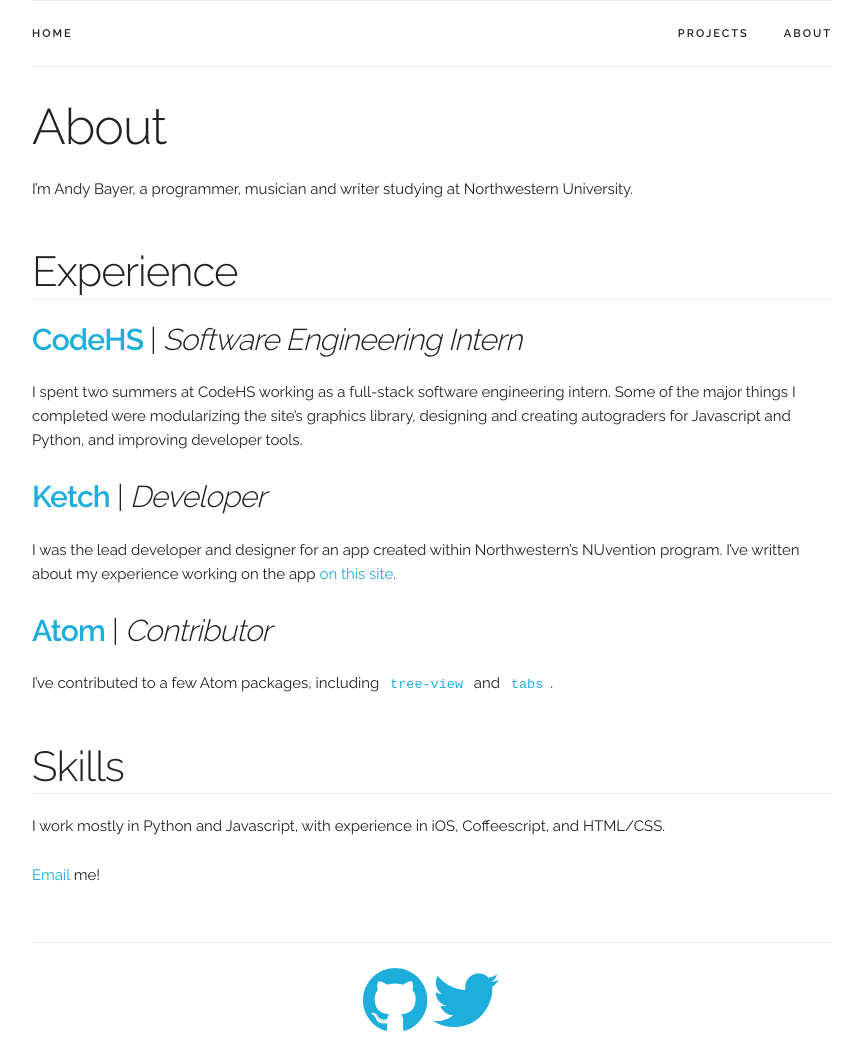
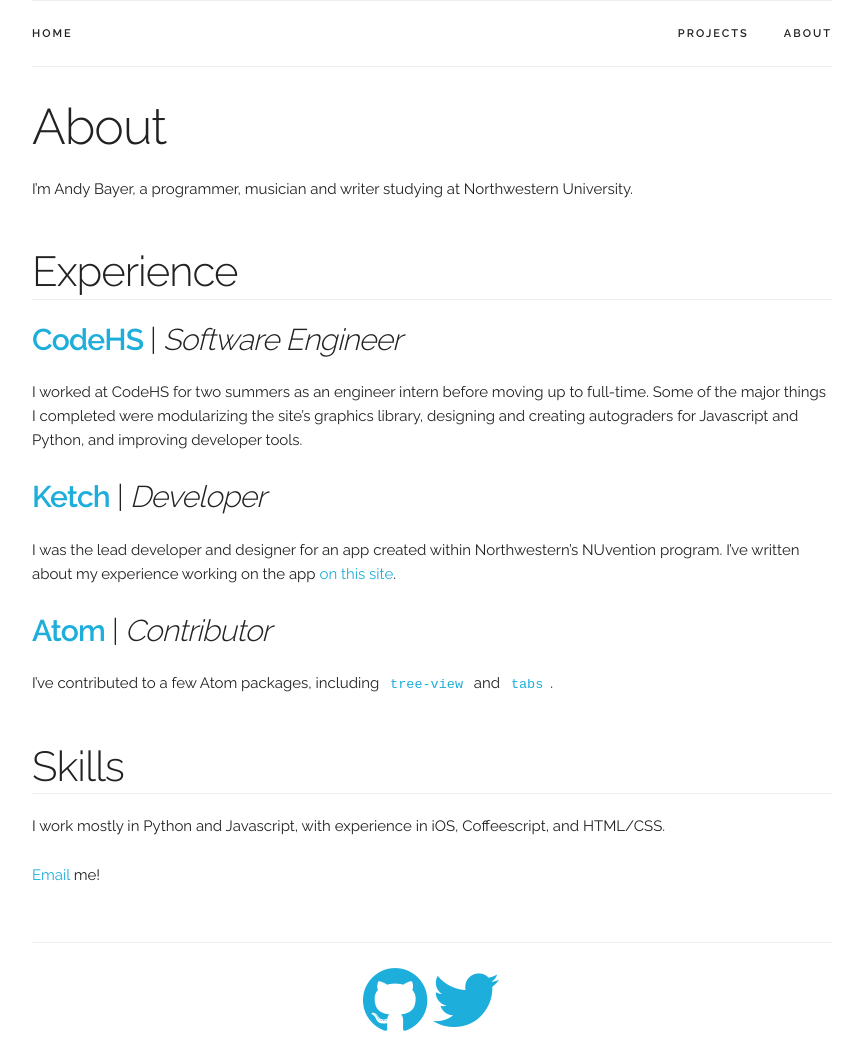
Before and after one commit to anderoonies/anderoonies.github.io, a Jekyll site: the page built from about/index.md, in a window 1280 px wide. Shown: the whole page, without its empty margins (208-1071 px from the left). Built offline with Jekyll 4.4.1, drawn with Linux system fonts in a browser that asks for light colours; nearby versions of some CDN libraries.

Commit message:
im fulltime now

```diff
--- a/about/index.md
+++ b/about/index.md
@@ -11,8 +11,8 @@
 
 ## Experience
 
-#### [__CodeHS__](https://codehs.com/) | _Software Engineering Intern_
-I spent two summers at CodeHS working as a full-stack software engineering intern.
+#### [__CodeHS__](https://codehs.com/) | _Software Engineer_
+I worked at CodeHS for two summers as an engineer intern before moving up to full-time.
 Some of the major things I completed were modularizing the site's graphics library, designing and creating autograders for Javascript and Python, and improving developer tools.
 
 #### [__Ketch__]({{site.url}}/projects/ketch) | _Developer_
```
